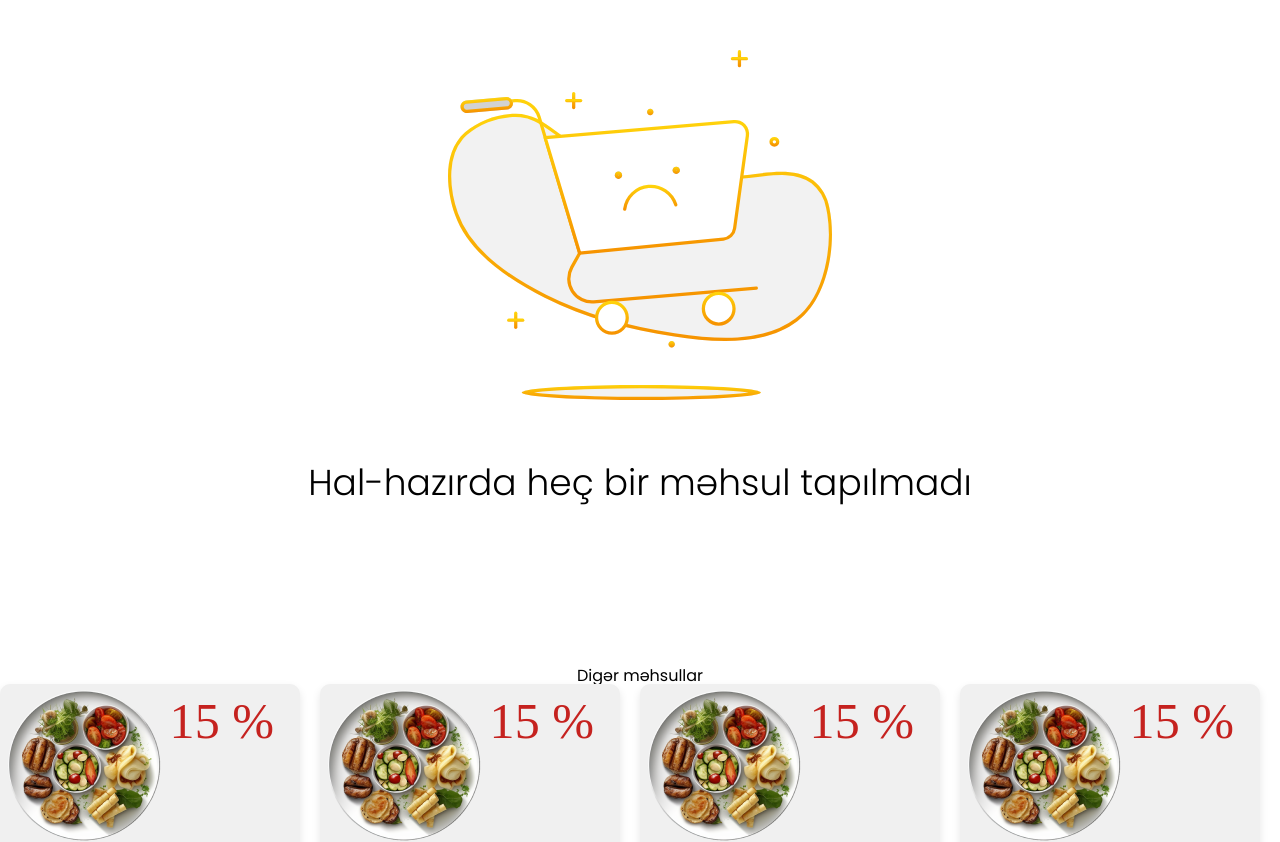
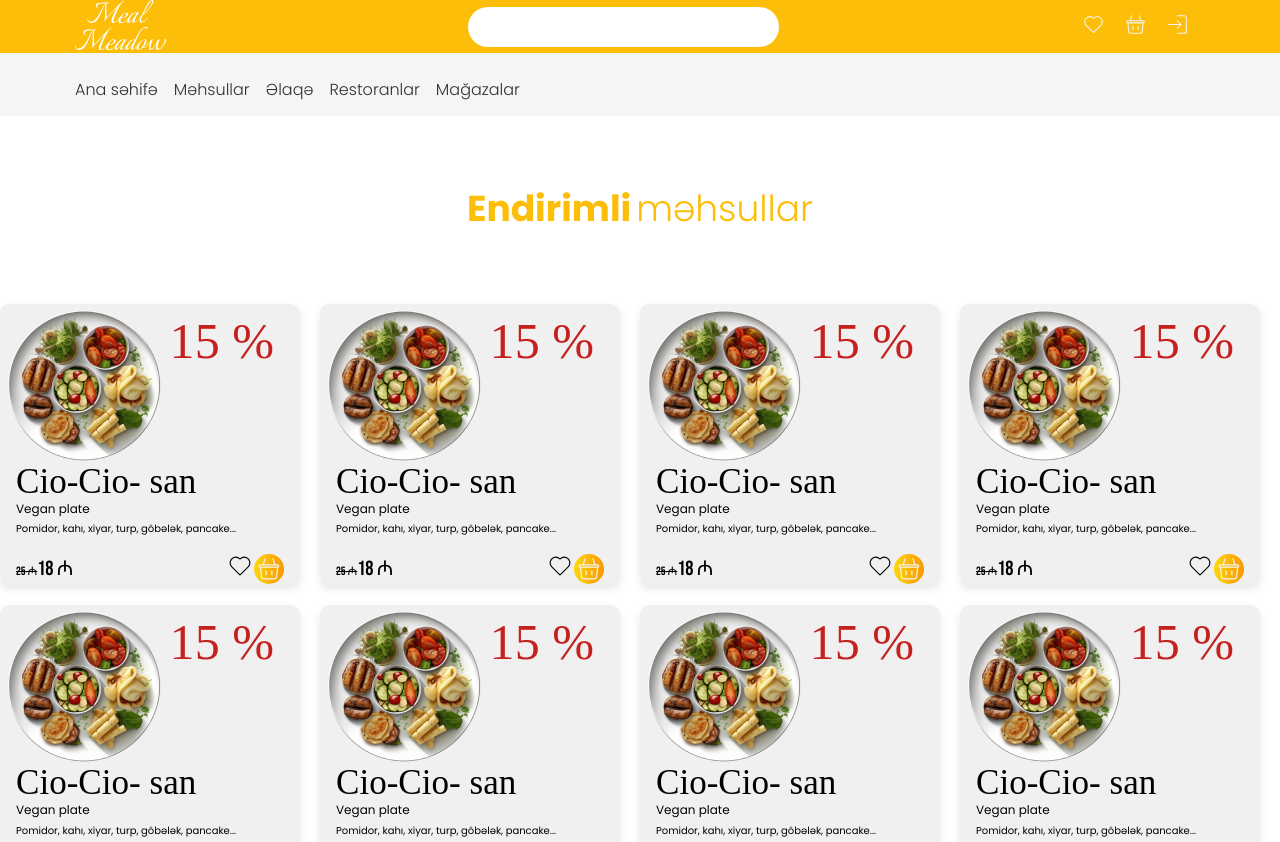
Before and after one commit to rahibgasimli/mealmeadow, a React (Vite) app: page / in a window 1280 px wide. Shown: the top 842 px of the page. Built offline with nearby package versions, Linux system fonts and the light colour scheme; a web font is replaced by a local one.

Commit message:
route-okey

```diff
--- a/src/App.jsx
+++ b/src/App.jsx
@@ -11,7 +11,7 @@ function App() {
 
   return (
     <>
-      {/* <BrowserRouter>
+      <BrowserRouter>
         <Layout>
           <Routes>
             <Route path='/' element={<HomePage/>}></Route>
@@ -20,9 +20,9 @@ function App() {
             <Route path='*' element={<NotFoundPage/>}></Route>
           </Routes>
         </Layout>
-      </BrowserRouter> */}
+      </BrowserRouter>
 
-      <NotFoundPage/>
+      {/* <NotFoundPage/> */}
     </>
   )
 }
```
